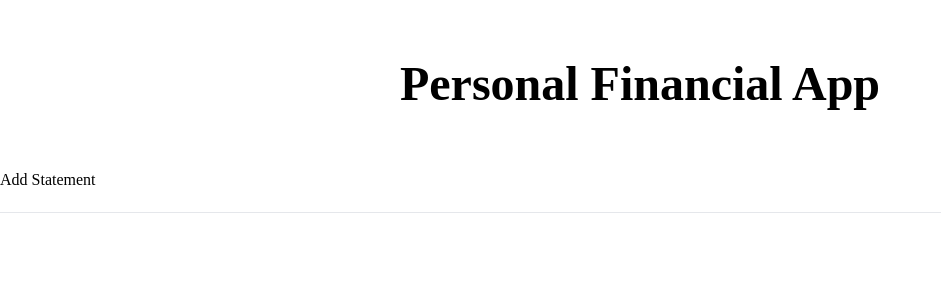
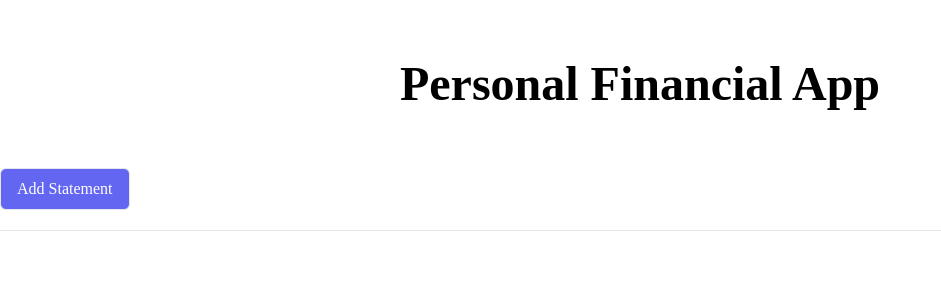
Before and after one commit to collich/Next-Personal-Financial-Tracking, a Next.js app: page / in a window 1280 px wide. Shown: the top 300 px of the page, without its empty margins (0-941 px from the left). Built offline with nearby package versions, Linux system fonts and the light colour scheme; a web font is replaced by a local one.

Commit message:
Added styling to buttons component

```diff
--- a/components/Button.js
+++ b/components/Button.js
@@ -1,6 +1,10 @@
-const Button = ({ children }) => {
+'use client'
+import classNames from "classnames"
+
+const Button = ({ children, ...rest }) => {
+    const classes = classNames('bg-indigo-500 text-white px-4 py-2 border rounded-md hover:bg-gray-100 hover:border-indigo-500 hover:text-gray-800 duration-300', rest.className)
   return (
-    <button>{children}</button>
+    <button {...rest} className={classes}>{children}</button>
   )
 }
 
--- a/package.json
+++ b/package.json
@@ -9,6 +9,7 @@
     "lint": "next lint"
   },
   "dependencies": {
+    "classnames": "^2.3.2",
     "eslint": "8.35.0",
     "eslint-config-next": "13.2.3",
     "next": "13.2.3",
```
Also changed, not shown: 1 other file (tests, documents, lock files or other folders).
